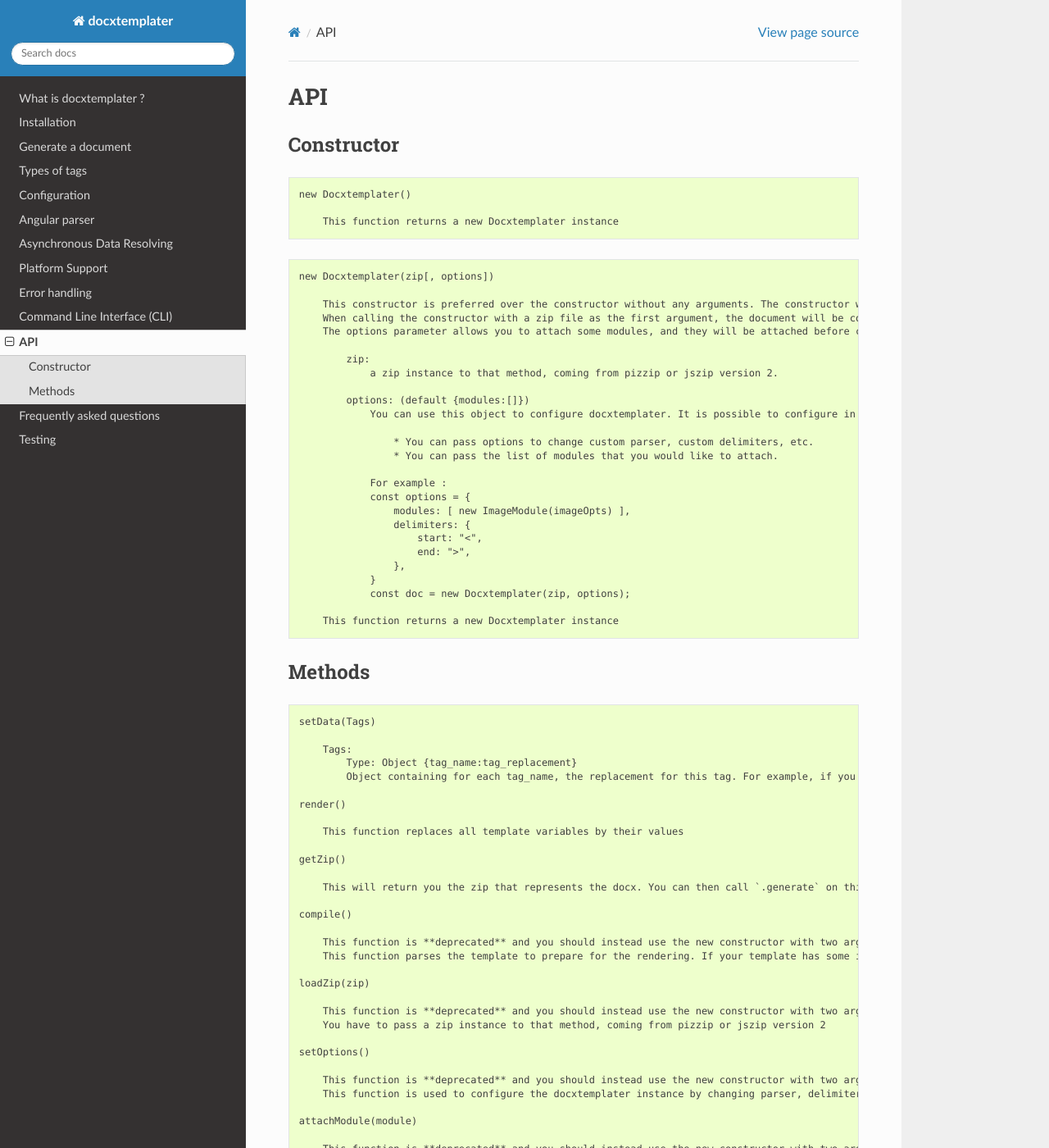
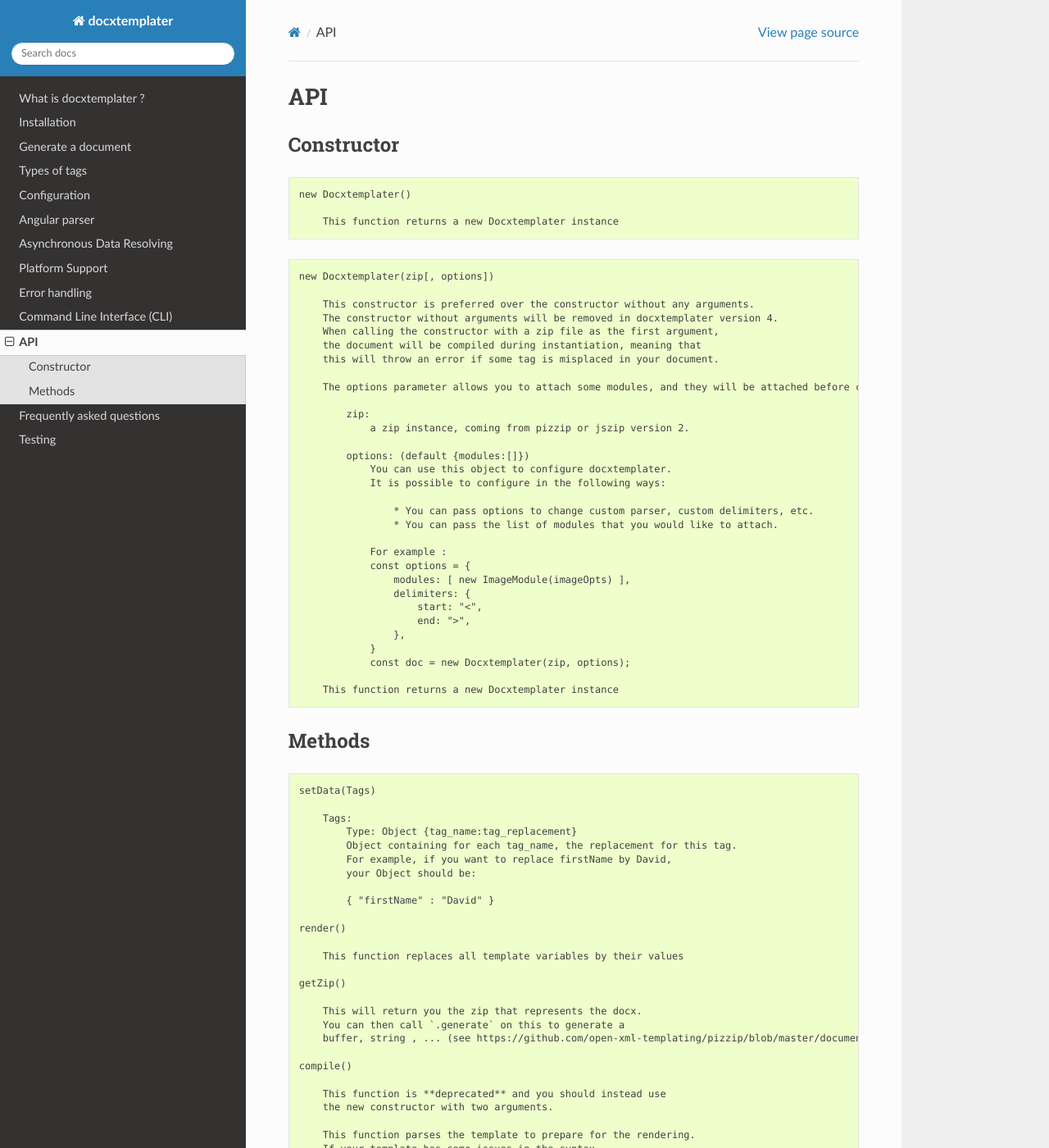
Before and after one commit to open-xml-templating/docxtemplater, a Sphinx documentation site: the page built from docs/source/api.rst, in a window 1280 px wide and 1400 px high. Shown: the whole window at 82% size. Built offline with Sphinx 7.4.7 and the Read the Docs theme 2.0.0, drawn with Linux system fonts in a browser that asks for light colours; part of the change alters nothing that is shown; some of the changed text lies outside the part shown.

```diff
--- a/docs/source/api.rst
+++ b/docs/source/api.rst
@@ -19,15 +19,20 @@ Constructor
 
     new Docxtemplater(zip[, options])
 
-        This constructor is preferred over the constructor without any arguments. The constructor without arguments will be removed in docxtemplater version 4.
-        When calling the constructor with a zip file as the first argument, the document will be compiled during instantiation, meaning that this will throw an error if some tag is misplaced in your document.
+        This constructor is preferred over the constructor without any arguments.
+        The constructor without arguments will be removed in docxtemplater version 4.
+        When calling the constructor with a zip file as the first argument,
+        the document will be compiled during instantiation, meaning that
+        this will throw an error if some tag is misplaced in your document.
+
         The options parameter allows you to attach some modules, and they will be attached before compilation.
 
             zip:
-                a zip instance to that method, coming from pizzip or jszip version 2.
+                a zip instance, coming from pizzip or jszip version 2.
 
             options: (default {modules:[]})
-                You can use this object to configure docxtemplater. It is possible to configure in the following ways:
+                You can use this object to configure docxtemplater.
+                It is possible to configure in the following ways:
 
                     * You can pass options to change custom parser, custom delimiters, etc.
                     * You can pass the list of modules that you would like to attach.
@@ -54,7 +59,11 @@ Methods
 
         Tags:
             Type: Object {tag_name:tag_replacement}
-            Object containing for each tag_name, the replacement for this tag. For example, if you want to replace firstName by David, your Object should be: {"firstName":"David"}
+            Object containing for each tag_name, the replacement for this tag.
+            For example, if you want to replace firstName by David,
+            your Object should be:
+
+            { "firstName" : "David" }
 
     render()
 
@@ -62,26 +71,47 @@ Methods
 
     getZip()
 
-        This will return you the zip that represents the docx. You can then call `.generate` on this to generate a buffer, string , ... (see https://github.com/open-xml-templating/pizzip/blob/master/documentation/api_pizzip/generate.md)
+        This will return you the zip that represents the docx.
+        You can then call `.generate` on this to generate a
+        buffer, string , ... (see https://github.com/open-xml-templating/pizzip/blob/master/documentation/api_pizzip/generate.md)
 
     compile()
 
-        This function is **deprecated** and you should instead use the new constructor with two arguments.
-        This function parses the template to prepare for the rendering. If your template has some issues in the syntax (for example if your tag is never closed like in : `Hello {user`), this function will throw an error with extra properties describing the error. This function is called for you in render() if you didn't call it yourself. This function should be called before doing resolveData() if you have some async data.
+        This function is **deprecated** and you should instead use
+        the new constructor with two arguments.
+
+        This function parses the template to prepare for the rendering.
+        If your template has some issues in the syntax
+        (for example if your tag is never closed like in : `Hello {user`),
+        this function will throw an error with extra properties describing the error.
+        This function is called for you in render() if you didn't call it yourself.
+        This function should be called before doing resolveData() if you have some async data.
 
     loadZip(zip)
 
-        This function is **deprecated** and you should instead use the new constructor with two arguments.
+        This function is **deprecated** and you should instead use
+        the new constructor with two arguments.
+
         You have to pass a zip instance to that method, coming from pizzip or jszip version 2
 
     setOptions()
 
-        This function is **deprecated** and you should instead use the new constructor with two arguments.
-        This function is used to configure the docxtemplater instance by changing parser, delimiters, etc. (See https://docxtemplater.readthedocs.io/en/latest/configuration.html).
+        This function is **deprecated** and you should instead use
+        the new constructor with two arguments.
+
+        This function is used to configure the docxtemplater instance by
+        changing the parser, delimiters, etc.
+        (See https://docxtemplater.readthedocs.io/en/latest/configuration.html).
 
     attachModule(module)
 
-        This function is **deprecated** and you should instead use the new constructor with two arguments.
-        This will attach a module to the docxtemplater instance, which is usually used to add new generation features (possibility to include images, HTML, ...). Pro modules can be bought on https://docxtemplater.com/
+        This function is **deprecated** and you should instead use
+        the new constructor with two arguments.
 
-        This method can be called multiple times, for example : `doc.loadZip(zip).attachModule(imageModule).attachModule(htmlModule)`
+        This will attach a module to the docxtemplater instance, which is usually
+        used to add new generation features (possibility to include images, HTML, ...).
+        Pro modules can be bought on https://docxtemplater.com/
+
+        This method can be called multiple times, for example :
+
+        doc.loadZip(zip).attachModule(imageModule).attachModule(htmlModule)
```
